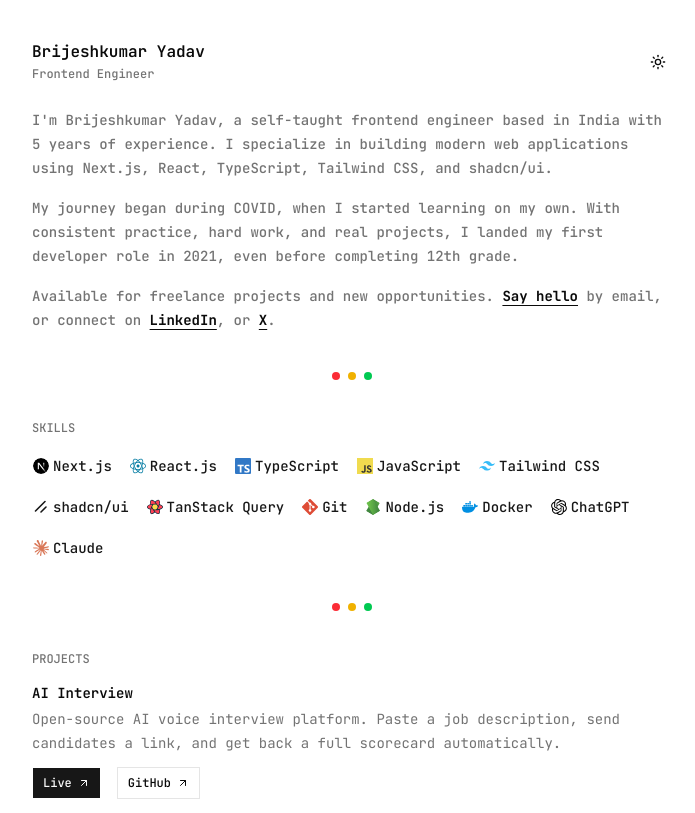
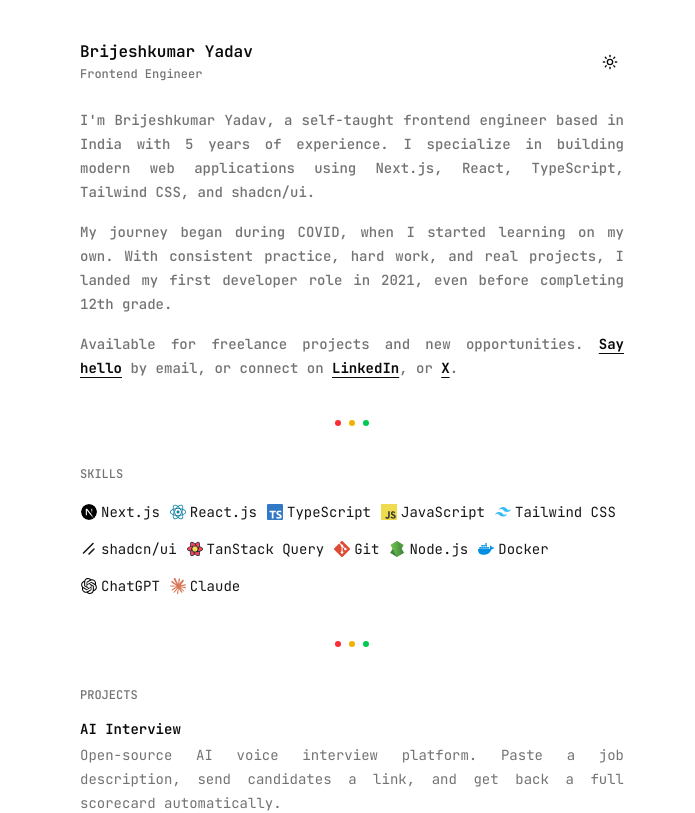
Before and after one commit to brijeshmarch16/portfolio, a Next.js app: page / in a window 1280 px wide. Shown: the top 813 px of the page, without its empty margins (288-983 px from the left). Built offline with nearby package versions, Linux system fonts and the light colour scheme.

Commit message:
feat: enhance text justification and layout adjustments across components

```diff
--- a/src/app/blog/[slug]/page.tsx
+++ b/src/app/blog/[slug]/page.tsx
@@ -54,7 +54,7 @@
           {post.title}
         </h1>
 
-        <article className="mdx-content">
+        <article className="mdx-content text-justify">
           <MdxContent source={post.content} />
         </article>
       </section>
--- a/src/app/layout.tsx
+++ b/src/app/layout.tsx
@@ -39,7 +39,7 @@
           enableSystem
           disableTransitionOnChange
         >
-          <div className="mx-auto flex max-w-2xl flex-col gap-6 px-4 py-10">
+          <div className="mx-auto flex max-w-xl flex-col gap-6 px-4 py-10">
             <Header />
             {children}
           </div>
--- a/src/components/home/blog-section.tsx
+++ b/src/components/home/blog-section.tsx
@@ -18,7 +18,7 @@
           <article key={post.slug}>
             <Link
               href={post.href as Route}
-              className="group inline-flex w-full min-w-0 flex-col items-start gap-1 text-sm/5 outline-none transition-colors duration-150 hover:text-foreground focus-visible:text-foreground focus-visible:ring-1 focus-visible:ring-ring/50 sm:flex-row sm:items-baseline sm:justify-between sm:gap-4"
+              className="group inline-flex w-full min-w-0 flex-col items-start gap-1 text-sm/5 transition-colors duration-150 outline-none hover:text-foreground focus-visible:text-foreground focus-visible:ring-1 focus-visible:ring-ring/50 sm:flex-row sm:items-baseline sm:justify-between sm:gap-4"
             >
               <span className="min-w-0 text-foreground underline-offset-4 group-hover:underline">
                 {post.title}
--- a/src/components/home/intro-section.tsx
+++ b/src/components/home/intro-section.tsx
@@ -7,9 +7,9 @@
   return (
     <section className="flex flex-col gap-4">
       <div className="flex flex-col gap-4 text-muted-foreground">
-        <p className="text-sm/6 font-medium">{profile.bio}</p>
-        <p className="text-sm/6 font-medium">{profile.journey}</p>
-        <p className="text-sm/6 font-medium">
+        <p className="text-justify text-sm/6 font-medium">{profile.bio}</p>
+        <p className="text-justify text-sm/6 font-medium">{profile.journey}</p>
+        <p className="text-justify text-sm/6 font-medium">
           Available for freelance projects and new opportunities.{" "}
           <a
             href={social.email.href}
--- a/src/components/home/projects-section.tsx
+++ b/src/components/home/projects-section.tsx
@@ -23,10 +23,10 @@
           {projects.map((project) => (
             <article className="flex flex-col gap-3" key={project.title}>
               <div className="flex flex-col gap-1">
-                <h3 className="text-sm/5 font-semibold text-foreground">
+                <h3 className="text text-sm/5 font-semibold text-foreground">
                   {project.title}
                 </h3>
-                <p className="text-sm/6 text-muted-foreground">
+                <p className="text-justify text-sm/6 text-muted-foreground">
                   {project.description}
                 </p>
               </div>
--- a/src/components/home/section-divider.tsx
+++ b/src/components/home/section-divider.tsx
@@ -2,9 +2,9 @@
   return (
     <div className="flex justify-center py-4" aria-hidden="true">
       <div className="flex items-center gap-2">
-        <span className="size-2 rounded-full bg-red-500" />
-        <span className="size-2 rounded-full bg-yellow-500" />
-        <span className="size-2 rounded-full bg-green-500" />
+        <span className="size-1.5 rounded-full bg-red-500" />
+        <span className="size-1.5 rounded-full bg-yellow-500" />
+        <span className="size-1.5 rounded-full bg-green-500" />
       </div>
     </div>
   )
--- a/src/components/home/site-footer.tsx
+++ b/src/components/home/site-footer.tsx
@@ -1,7 +1,7 @@
 export function SiteFooter({ name }: { name: string }) {
   return (
     <footer className="flex flex-col items-center gap-4 text-center text-xs/4 text-muted-foreground">
-      <p>Designed and built by {name}</p>
+      <p>Designed and built by {name}.</p>
     </footer>
   )
 }
--- a/src/components/home/skill-section.tsx
+++ b/src/components/home/skill-section.tsx
@@ -66,10 +66,15 @@
       <p className="text-xs/4 font-medium text-muted-foreground uppercase">
         Skills
       </p>
-      <ul className="flex flex-wrap gap-x-4 gap-y-3">
+      <ul className="flex flex-wrap gap-2">
         {items.map(({ label, href, icon }) => (
           <li key={label}>
-            <Button asChild variant="link" className="p-0 text-sm/5" size="sm">
+            <Button
+              asChild
+              variant="link"
+              className="p-0 text-sm/5 font-normal"
+              size="sm"
+            >
               <a href={href} target="_blank" rel="noopener noreferrer">
                 <SkillIconGraphic icon={icon} />
                 <span>{label}</span>
--- a/src/components/ui/button.tsx
+++ b/src/components/ui/button.tsx
@@ -5,7 +5,7 @@
 import { cn } from "@/lib/utils"
 
 const buttonVariants = cva(
-  "group/button inline-flex shrink-0 items-center justify-center rounded-none border border-transparent bg-clip-padding text-xs font-medium whitespace-nowrap outline-none select-none transition-[background-color,border-color,color,box-shadow,transform] duration-150 focus-visible:border-ring focus-visible:ring-1 focus-visible:ring-ring/50 active:not-aria-[haspopup]:translate-y-px disabled:pointer-events-none disabled:opacity-50 aria-invalid:border-destructive aria-invalid:ring-1 aria-invalid:ring-destructive/20 dark:aria-invalid:border-destructive/50 dark:aria-invalid:ring-destructive/40 [&_svg]:pointer-events-none [&_svg]:shrink-0 [&_svg:not([class*='size-'])]:size-4",
+  "group/button inline-flex shrink-0 items-center justify-center rounded-none border border-transparent bg-clip-padding text-xs font-medium whitespace-nowrap transition-[background-color,border-color,color,box-shadow,transform] duration-150 outline-none select-none focus-visible:border-ring focus-visible:ring-1 focus-visible:ring-ring/50 active:not-aria-[haspopup]:translate-y-px disabled:pointer-events-none disabled:opacity-50 aria-invalid:border-destructive aria-invalid:ring-1 aria-invalid:ring-destructive/20 dark:aria-invalid:border-destructive/50 dark:aria-invalid:ring-destructive/40 [&_svg]:pointer-events-none [&_svg]:shrink-0 [&_svg:not([class*='size-'])]:size-4",
   {
     variants: {
       variant: {
```
